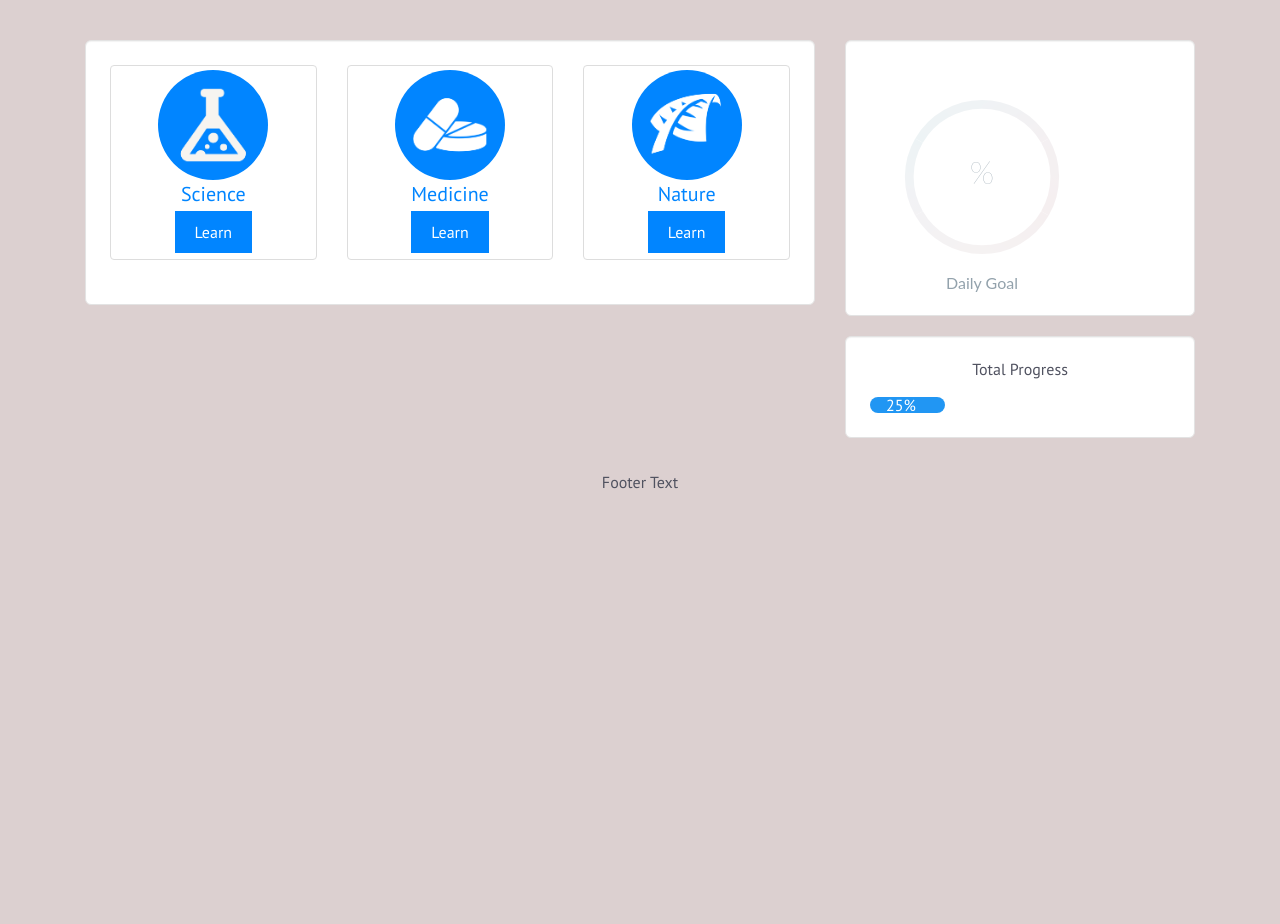
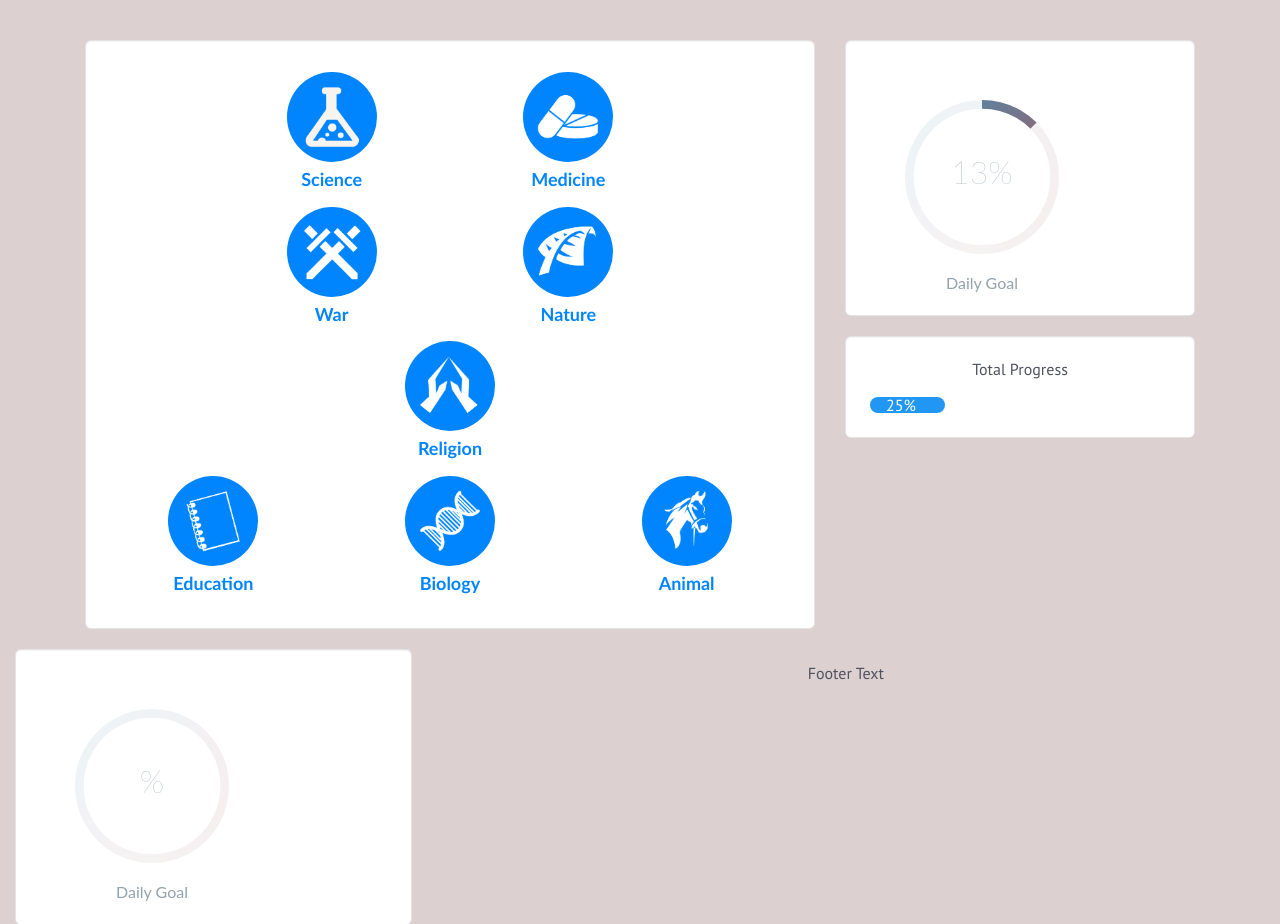
Before and after one commit to anto-christo/Vocab-Builder, a PHP site: page / in a window 1280 px wide. Shown: the part 80-1004 px from the top of the page. Before the commit the page ends 569 px from the top, so only its background shows below. Run offline with PHP 8.4, Linux system fonts and the light colour scheme; the visitor is signed in with stand-in values (Sample User, id 1); data that the repository does not hold is empty; some libraries are stand-ins or nearby versions.

Commit message:
Home page
Formatting of the decks.

```diff
--- a/interface/css/reset.css
+++ b/interface/css/reset.css
@@ -44,8 +44,8 @@ table {
 }
 
 .circle1 {
-  width: 110px;
-  height: 110px;
+  width: 90px;
+  height: 90px;
   border-radius: 50%;
   font-size: 20px;
   color: #fff;
@@ -90,7 +90,9 @@ table {
 
 .deckdecor {
 	  color: #0185FF;
-	  font-size: 20px;
+	  font-size: 18px;
+  font-family: "Trebuchet MS", Verdana, sans-serif;
+  font-weight: bold;
 }
 
 
--- a/interface/index.php
+++ b/interface/index.php
@@ -438,111 +438,268 @@ stroke-dashoffset:0
 
 
 
+
 <div class="container" style="padding-top: 40px">
 <div class="col-md-8" >
+
+<form method="POST" action="index.php">
+
 <div class="well well-lg" style="background-color: rgb(255,255,255)">
 
-<form method="POST" action="index.php">
+
 <div class="row text-center">
-  <div class="col-sm-4"  align="center">
-    <div class="thumbnail">
-      <div class="circle1" >
+  <div class="col-sm-2"  align="center">
+
+
+  </div>
+
+<div class="col-sm-4"  align="center">
+
+
+    <button type="submit" name="deck_name" value="science" class="btn btn-link">
+      <div>
+      <div class="circle1" style="margin-bottom:5px">
+
+
       <img src="img/science.png">
 
       </div>
-      <p><strong class="deckdecor">Science</strong></p>
-      <button type="submit" name="deck_name" value="science" class="button button1">Learn</button>
-    </div>
+      <b class="deckdecor">Science</b>
+      </div>
+      </button>
+
   </div>
-
-   <div class="col-sm-4"  align="center">
-    <div class="thumbnail">
-      <div class="circle1" >
-      <img src="img/Medicine.png">
-
-      </div>
-      <p><strong class="deckdecor">Medicine</strong></p>
-      <button type="submit" name="deck_name" value="medicine" class="button button1">Learn</button>
-    </div>
-  </div>
-
-  <div class="col-sm-4"  align="center">
-    <div class="thumbnail">
-      <div class="circle1" >
-      <img src="img/Nature.png">
-
-      </div>
-      <p><strong class="deckdecor">Nature</strong></p>
-      <button type="submit" name="deck_name" value="nature" class="button button1">Learn</button>
-    </div>
-  </div>
-
-<!--   <div class="col-sm-4" align="center">
-    <div class="thumbnail">
-      <div class="circle1" >
-      <img src="img/Medicine.png">
-
-      </div>
-      <p><strong>Medicine</strong></p>
-
-      <button class="btn">Learn</button>
-    </div>
-  </div>
-  <div class="col-sm-4" align="center">
-    <div class="thumbnail">
-      <div class="circle1" >
-      <img src="img/Nature.png">
-
-      </div>
-      <p><strong class="deckdecor">Nature</strong></p>
-            <button class="btn">Learn</button>
-
-
-    </div>
-  </div> -->
-</div>
-</div>
-</form>
 
 
 
 
 
-<!--
-
-<div class="well well-lg">
+<div class="col-sm-4"  align="center">
 
 
-  <div class="col-md-6">
-    <div class="deckalign">
-    <a href="deck1.html" style="text-decoration:none">
-      <div class="circle1" >
-      <img src="img/science.png">
+    <button type="submit" name="deck_name" value="medicine" class="btn btn-link">
+      <div>
+      <div class="circle1" style="margin-bottom:5px">
+
+
+      <img src="img/medicine.png">
 
       </div>
-      <div align="left" style="padding:25px">
-      <h2>Science</h2>
+      <b class="deckdecor">Medicine</b>
       </div>
-    </a>
-    </div>
+      </button>
+
   </div>
-  <div class="col-md-6">
-    <div class="deckalign">
-    <a href="deck1.html" style="text-decoration:none">
-      <div class="circle1" >
-      <img src="img/science.png">
 
-      </div>
-      <div align="left" style="padding:25px">
-      <h2>Science</h2>
-      </div>
-    </a>
-    </div>
+
+</div>
+
+
+
+
+<div class="row text-center">
+  <div class="col-sm-2"  align="center">
 
 
   </div>
+
+<div class="col-sm-4"  align="center">
+
+
+    <button type="submit" name="deck_name" value="war" class="btn btn-link">
+      <div>
+      <div class="circle1" style="margin-bottom:5px">
+
+
+      <img src="img/war.png">
+
+      </div>
+      <b class="deckdecor">War</b>
+      </div>
+      </button>
+
+  </div>
+
+
+
+
+
+<div class="col-sm-4"  align="center">
+
+
+    <button type="submit" name="deck_name" value="nature" class="btn btn-link">
+      <div>
+      <div class="circle1" style="margin-bottom:5px">
+
+
+      <img src="img/nature.png">
+
+      </div>
+      <b class="deckdecor">Nature</b>
+      </div>
+      </button>
+
+  </div>
+
+
 </div>
--->
+
+
+
+<div class="row text-center">
+
+<div class="col-sm-4"  align="center">
+
+
+  </div>
+
+  <div class="col-sm-4"  align="center">
+
+
+    <button type="submit" name="deck_name" value="religion" class="btn btn-link">
+      <div>
+      <div class="circle1" style="margin-bottom:5px">
+
+
+      <img src="img/religion.png">
+
+      </div>
+      <b class="deckdecor">Religion</b>
+      </div>
+      </button>
+
+  </div>
+
+
+
+
+</div>
+
+
+
+
+
+
+<div class="row text-center">
+
+
+<div class="col-sm-4"  align="center">
+
+
+    <button type="submit" name="deck_name" value="education" class="btn btn-link">
+      <div>
+      <div class="circle1" style="margin-bottom:5px">
+
+
+      <img src="img/education.png">
+
+      </div>
+      <b class="deckdecor">Education</b>
+      </div>
+      </button>
+
+  </div>
+
+
+
+
+
+<div class="col-sm-4"  align="center">
+
+
+    <button type="submit" name="deck_name" value="biology" class="btn btn-link">
+      <div>
+      <div class="circle1" style="margin-bottom:5px">
+
+
+      <img src="img/biology.png">
+
+      </div>
+      <b class="deckdecor">Biology</b>
+      </div>
+      </button>
+
+  </div>
+
+
+
+
+
+<div class="col-sm-4"  align="center">
+
+
+    <button type="submit" name="deck_name" value="animal" class="btn btn-link">
+      <div>
+      <div class="circle1" style="margin-bottom:5px">
+
+
+      <img src="img/animal.png">
+
+      </div>
+      <b class="deckdecor">Animal</b>
+      </div>
+      </button>
+
+  </div>
+
+
+</div>
+
+
+
+
+
+
+
+
+
+
+
+
+
+</div>
+</form>
+
+</div>
+
+
+ <div class="col-md-4">
+ <div class="well well-lg" style="background-color: rgb(255,255,255)">
+
+
+  <div class="prog">
+  <!--  Item  -->
+  <!--  Item  -->
+  <!--  Item  -->
+  <div data-name="Daily Goal" data-percent="13%" align="center"> <svg viewBox="-10 -10 220 220">
+    <g fill="none" stroke-width="12" transform="translate(100,100)">
+      <path d="M 0,-100 A 100,100 0 0,1 86.6,-50" stroke="url(#cl1)"/>
+      <path d="M 86.6,-50 A 100,100 0 0,1 86.6,50" stroke="url(#cl2)"/>
+      <path d="M 86.6,50 A 100,100 0 0,1 0,100" stroke="url(#cl3)"/>
+      <path d="M 0,100 A 100,100 0 0,1 -86.6,50" stroke="url(#cl4)"/>
+      <path d="M -86.6,50 A 100,100 0 0,1 -86.6,-50" stroke="url(#cl5)"/>
+      <path d="M -86.6,-50 A 100,100 0 0,1 0,-100" stroke="url(#cl6)"/>
+    </g>
+    </svg> <svg viewBox="-10 -10 220 220">
+    <path d="M200,100 C200,44.771525 155.228475,0 100,0 C44.771525,0 0,44.771525 0,100 C0,155.228475 44.771525,200 100,200 C155.228475,200 200,155.228475 200,100 Z" stroke-dashoffset="81"></path>
+    </svg> </div>
+  <!--  Item  -->
+
+</div>
+
+
+  </div>
+
+<div class="well well-lg" style="background-color: rgb(255,255,255)">
+<div >
+<div>
+  <h2 align="center" style="margin-bottom:20px">Total Progress</h2>
+      <div class="w3-container w3-blue w3-round-large" style="width:25%">25%</div>
+      </div>
+</div>
+</div>
+
+  </div>
 
 </div>
 
```
Also changed, not shown: interface/img/animal.png (added), interface/img/biology.png (added), interface/img/education.png (added).
